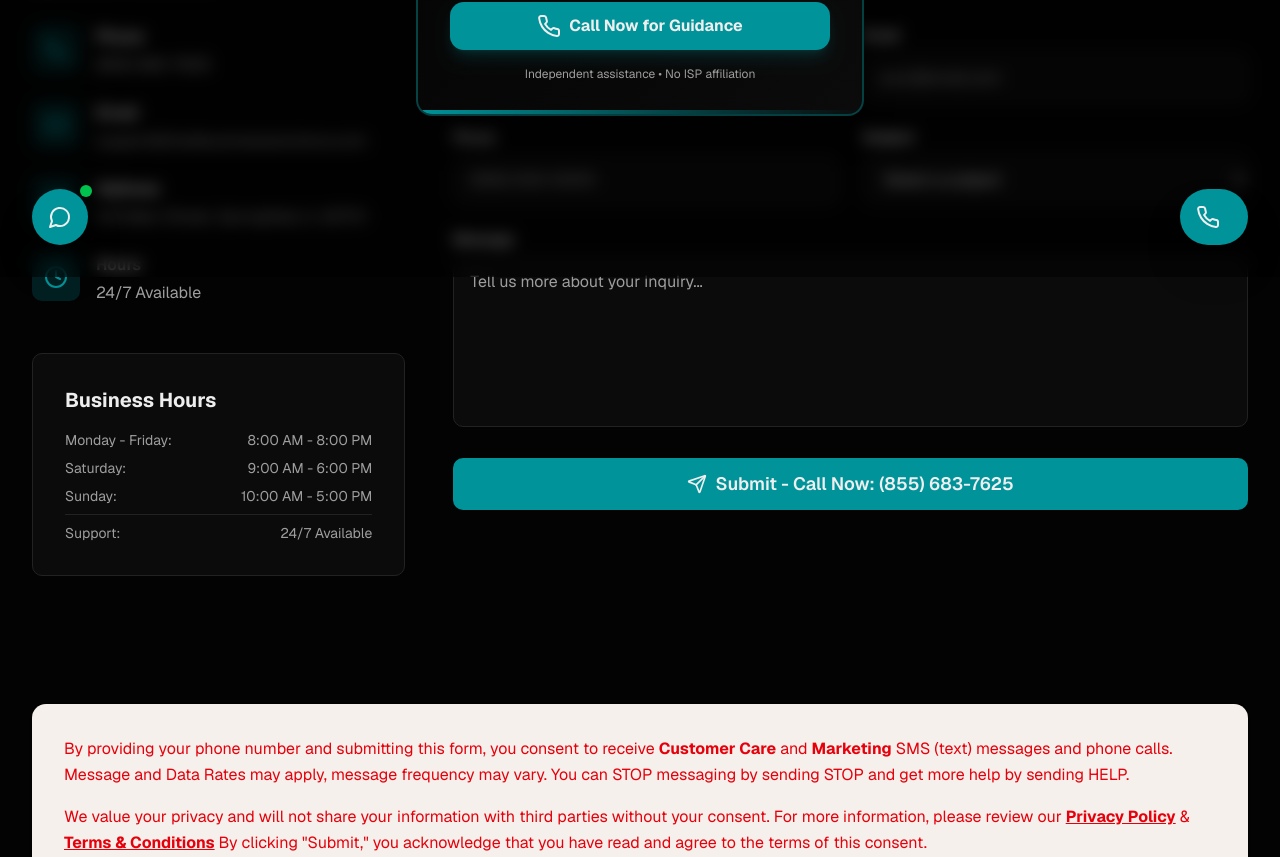
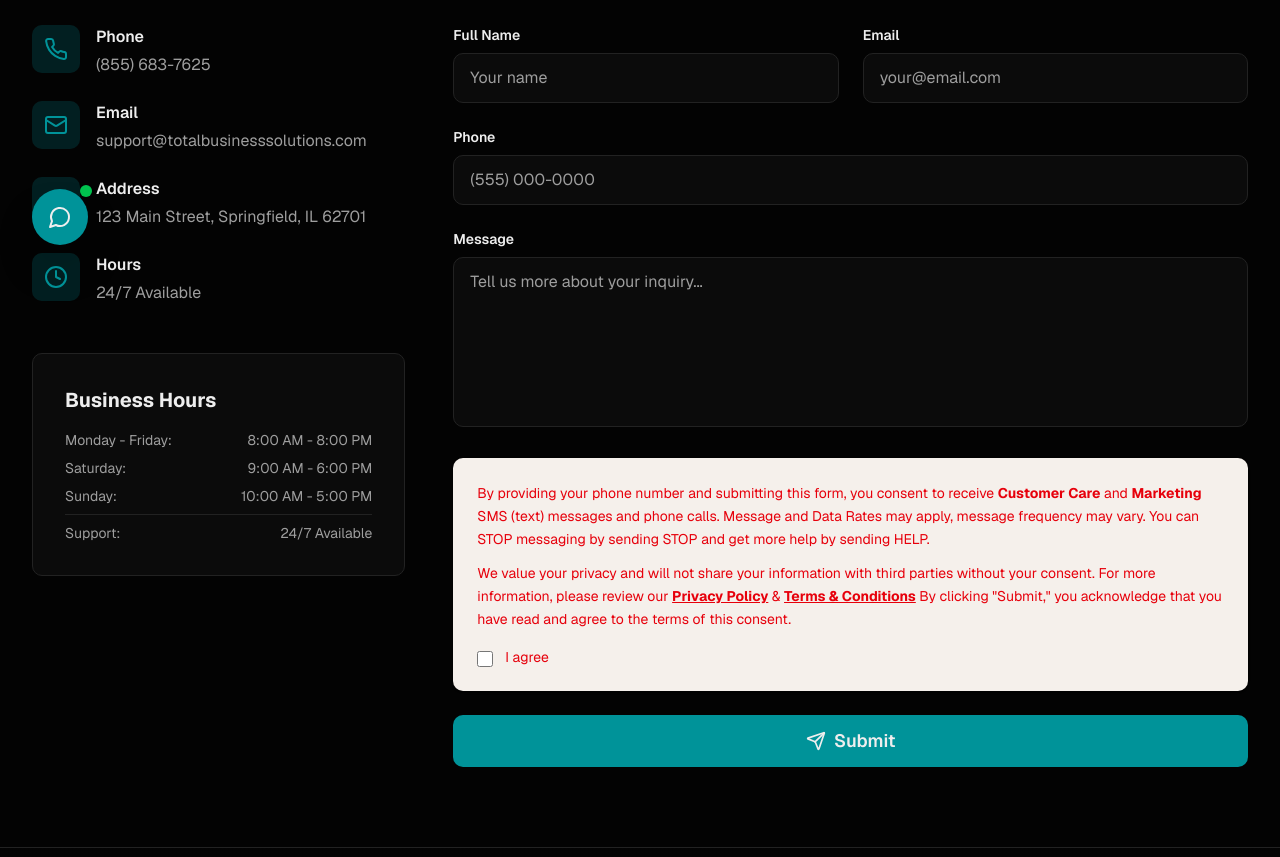
Before and after one commit to totalglobesolution/totalglobe, a Next.js app: page /contact in a window 1280 px wide. Shown: the part 523-1380 px from the top of the page. Built offline with nearby package versions, Linux system fonts and the light colour scheme.

Commit message:
Remove all call popups, update contact form consent and validation, style 'I agree' text red

```diff
--- a/app/contact/page.tsx
+++ b/app/contact/page.tsx
@@ -31,18 +31,6 @@ export default function ContactPage() {
         </div>
       </div>
 
-      {/* Consent Message Section */}
-      <section className="max-w-7xl mx-auto px-4 sm:px-6 lg:px-8 py-12">
-        <div className="bg-[#f5f0eb] dark:bg-slate-800 rounded-xl p-8 shadow-sm">
-          <p className="text-red-600 dark:text-red-400 text-base leading-relaxed">
-            By providing your phone number and submitting this form, you consent to receive <span className="font-bold">Customer Care</span> and <span className="font-bold">Marketing</span> SMS (text) messages and phone calls. Message and Data Rates may apply, message frequency may vary. You can STOP messaging by sending STOP and get more help by sending HELP.
-          </p>
-          <p className="text-red-600 dark:text-red-400 text-base leading-relaxed mt-4">
-            We value your privacy and will not share your information with third parties without your consent. For more information, please review our <a href="/privacy" className="underline font-bold hover:text-red-700 dark:hover:text-red-300 transition-colors">Privacy Policy</a> & <a href="/terms" className="underline font-bold hover:text-red-700 dark:hover:text-red-300 transition-colors">Terms & Conditions</a> By clicking "Submit," you acknowledge that you have read and agree to the terms of this consent.
-          </p>
-        </div>
-      </section>
-
       <Footer />
     </main>
   )
--- a/app/layout.tsx
+++ b/app/layout.tsx
@@ -1,9 +1,7 @@
 import type React from "react"
 import type { Metadata } from "next"
 import { Geist, Geist_Mono } from "next/font/google"
-import StickyCallButton from "@/components/sticky-call-button"
 import Chatbot from "@/components/chatbot"
-import HelpLightbox from "@/components/help-lightbox"
 import "./globals.css"
 
 const _geist = Geist({ subsets: ["latin"] })
@@ -28,8 +26,6 @@ export default function RootLayout({
     <html lang="en">
       <body className={`font-sans antialiased`} suppressHydrationWarning>
         {children}
-        <HelpLightbox />
-        <StickyCallButton />
         <Chatbot />
       </body>
     </html>
--- a/components/contact/contact-form.tsx
+++ b/components/contact/contact-form.tsx
@@ -10,10 +10,10 @@ export default function ContactForm() {
     name: "",
     email: "",
     phone: "",
-    subject: "",
     message: "",
   })
   const [submitted, setSubmitted] = useState(false)
+  const [consentChecked, setConsentChecked] = useState(false)
 
   const handleChange = (e: React.ChangeEvent<HTMLInputElement | HTMLTextAreaElement | HTMLSelectElement>) => {
     setFormData({
@@ -26,7 +26,8 @@ export default function ContactForm() {
     e.preventDefault()
     setSubmitted(true)
     setTimeout(() => setSubmitted(false), 5000)
-    setFormData({ name: "", email: "", phone: "", subject: "", message: "" })
+    setFormData({ name: "", email: "", phone: "", message: "" })
+    setConsentChecked(false)
   }
 
   return (
@@ -55,7 +56,6 @@ export default function ContactForm() {
               name="name"
               value={formData.name}
               onChange={handleChange}
-              required
               className="w-full px-4 py-3 bg-card border border-border rounded-lg text-foreground placeholder-muted-foreground focus:outline-none focus:border-accent transition"
               placeholder="Your name"
             />
@@ -70,14 +70,12 @@ export default function ContactForm() {
               name="email"
               value={formData.email}
               onChange={handleChange}
-              required
               className="w-full px-4 py-3 bg-card border border-border rounded-lg text-foreground placeholder-muted-foreground focus:outline-none focus:border-accent transition"
               placeholder="your@email.com"
             />
           </div>
         </div>
 
-        <div className="grid grid-cols-1 md:grid-cols-2 gap-6">
         <div>
           <label htmlFor="phone" className="block text-sm font-semibold text-foreground mb-2">
             Phone
@@ -92,27 +90,6 @@ export default function ContactForm() {
             placeholder="(555) 000-0000"
           />
         </div>
-          <div>
-            <label htmlFor="subject" className="block text-sm font-semibold text-foreground mb-2">
-              Subject
-            </label>
-            <select
-              id="subject"
-              name="subject"
-              value={formData.subject}
-              onChange={handleChange}
-              required
-              className="w-full px-4 py-3 bg-card border border-border rounded-lg text-foreground focus:outline-none focus:border-accent transition"
-            >
-              <option value="">Select a subject</option>
-              <option value="general">General Inquiry</option>
-              <option value="support">Technical Support</option>
-              <option value="billing">Billing Question</option>
-              <option value="plans">Service Plans</option>
-              <option value="other">Other</option>
-            </select>
-          </div>
-        </div>
 
         <div>
           <label htmlFor="message" className="block text-sm font-semibold text-foreground mb-2">
@@ -123,11 +100,34 @@ export default function ContactForm() {
             name="message"
             value={formData.message}
             onChange={handleChange}
-            required
             rows={6}
             className="w-full px-4 py-3 bg-card border border-border rounded-lg text-foreground placeholder-muted-foreground focus:outline-none focus:border-accent transition resize-none"
             placeholder="Tell us more about your inquiry..."
           />
+        </div>
+
+        {/* Consent Message */}
+        <div className="bg-[#f5f0eb] dark:bg-slate-800 rounded-lg p-6 shadow-sm">
+          <p className="text-red-600 dark:text-red-400 text-sm leading-relaxed">
+            By providing your phone number and submitting this form, you consent to receive <span className="font-bold">Customer Care</span> and <span className="font-bold">Marketing</span> SMS (text) messages and phone calls. Message and Data Rates may apply, message frequency may vary. You can STOP messaging by sending STOP and get more help by sending HELP.
+          </p>
+          <p className="text-red-600 dark:text-red-400 text-sm leading-relaxed mt-3">
+            We value your privacy and will not share your information with third parties without your consent. For more information, please review our <a href="/privacy" className="underline font-bold hover:text-red-700 dark:hover:text-red-300 transition-colors">Privacy Policy</a> & <a href="/terms" className="underline font-bold hover:text-red-700 dark:hover:text-red-300 transition-colors">Terms & Conditions</a> By clicking "Submit," you acknowledge that you have read and agree to the terms of this consent.
+          </p>
+
+          {/* Checkbox */}
+          <div className="mt-4 flex items-start gap-3">
+            <input
+              type="checkbox"
+              id="consent"
+              checked={consentChecked}
+              onChange={(e) => setConsentChecked(e.target.checked)}
+              className="mt-1 w-4 h-4 text-accent bg-card border-border rounded focus:ring-accent focus:ring-2"
+            />
+            <label htmlFor="consent" className="text-sm text-red-600 dark:text-red-400 cursor-pointer">
+              I agree
+            </label>
+          </div>
         </div>
 
         <button
@@ -135,7 +135,7 @@ export default function ContactForm() {
           className="w-full px-6 py-3 bg-accent text-accent-foreground rounded-lg hover:opacity-90 transition font-semibold text-lg flex items-center justify-center gap-2"
         >
           <Send className="w-5 h-5" />
-          Submit - Call Now: (855) 683-7625
+          Submit
         </button>
       </form>
     </div>
```
Lines whose indentation alone changed are shown as unchanged.
